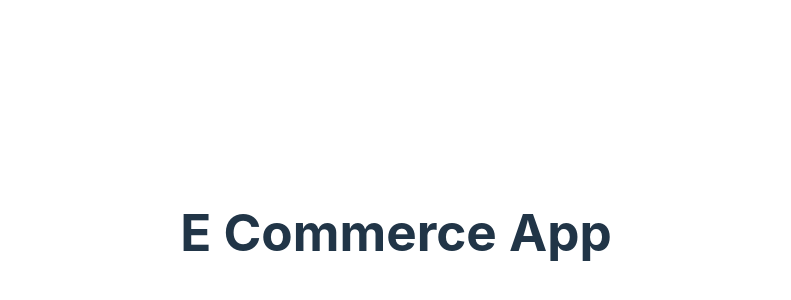
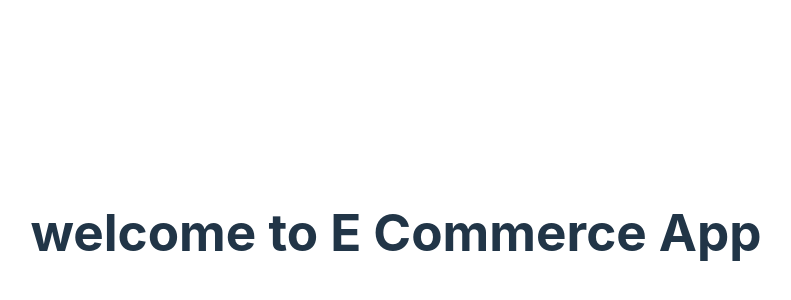
Before and after one commit to AKHIL708/eCommereApplication, a React (Vite) app in the folder client/: page / in a window 1280 px wide. Shown: the part 168-468 px from the top of the page, without its empty margins (244-1035 px from the left). Built offline with nearby package versions, Linux system fonts and the light colour scheme.

Commit message:
initial commit pulled from main branch

```diff
--- a/client/src/App.jsx
+++ b/client/src/App.jsx
@@ -4,7 +4,7 @@ import "./App.css";
 function App() {
   return (
     <>
-      <h1>E Commerce App</h1>
+      <h1>welcome to E Commerce App</h1>
     </>
   );
 }
```
